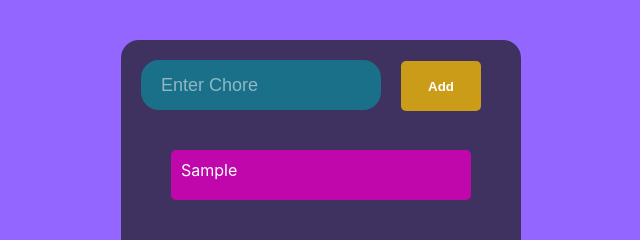
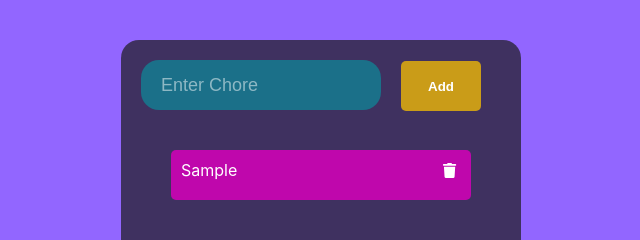
Before and after one commit to BrieferCelery/to-do-react, a React (Create React App) app: page / in a window 1280 px wide. Both pictures are taken after typing "Sample" into the empty fields and a click on the button "Add". Shown: the top 240 px of the page, without its empty margins (319-959 px from the left). Built offline with nearby package versions, Linux system fonts and the light colour scheme.

Commit message:
slowly...

```diff
--- a/src/App.js
+++ b/src/App.js
@@ -3,6 +3,9 @@ import logo from './logo.svg'
 import './App.css'
 import ListItems from './ListItems'
 import {library} from '@fortawesome/fontawesome-svg-core'
+import { faTrash } from '@fortawesome/free-solid-svg-icons'
+
+library.add(faTrash)
 
 class App extends React.Component{
   constructor(props){
@@ -16,6 +19,7 @@ class App extends React.Component{
     }
     this.handleInput = this.handleInput.bind(this)
     this.addItem = this.addItem.bind(this)
+    this.deleteItem = this.deleteItem.bind(this)
   }
 
   handleInput(e){
@@ -43,6 +47,14 @@ class App extends React.Component{
     }
   }
 
+  deleteItem(key){
+    const filteredItems = this.state.items.filter(item =>
+      item!==key)
+      this.setState({
+        items: filteredItems
+      })
+  }
+
   render(){
     return(
       <div className="App">
@@ -54,7 +66,9 @@ class App extends React.Component{
             <button type="submit">Add</button>
           </form>
         </header>
-        <ListItems items = {this.state.items}></ListItems>
+        <ListItems items = {this.state.items}
+          deleteItem = {this.deleteItem}>
+        </ListItems>
       </div>
     )
   }
--- a/src/ListItems.css
+++ b/src/ListItems.css
@@ -9,6 +9,8 @@
 
 .list p{
     padding: 10px;
+    position: relative;
+    transition: ease-in-out;
 }
 
 .list p span{
--- a/src/ListItems.js
+++ b/src/ListItems.js
@@ -4,9 +4,16 @@ import { FontAwesomeIcon } from '@fortawesome/react-fontawesome'
 
 function ListItems(props){
     const items = props.items
-    const listItems = items.map(item =>{
+    const listItems = items.map(item =>
+    {
         return <div className="list" key="item.key">
-            <p>{item.text}</p>
+            <p>{item.text}
+                <span>
+                    <FontAwesomeIcon  className="faicons" onClick={() => {
+                        props.deleteItem(item.key)
+                    }} icon='trash' />
+                </span>
+            </p>
         </div>
     })
     return(
```
